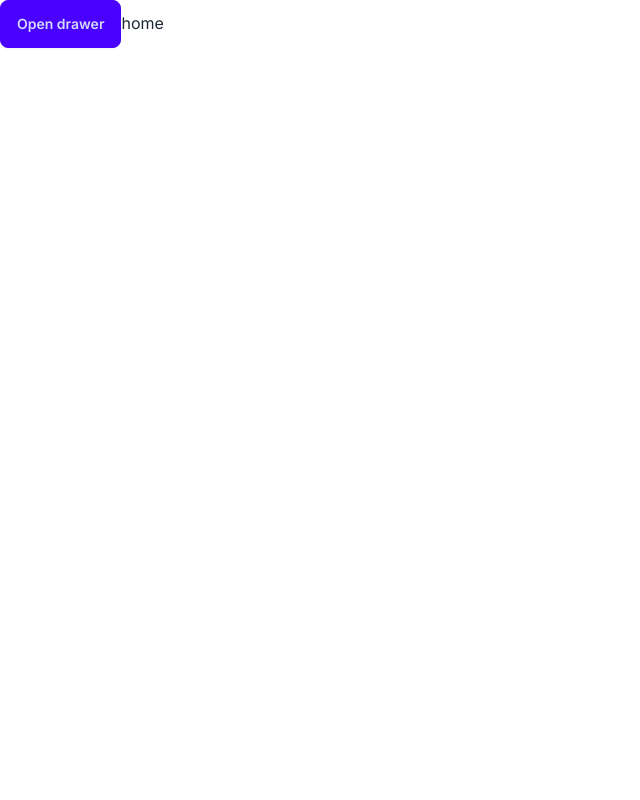
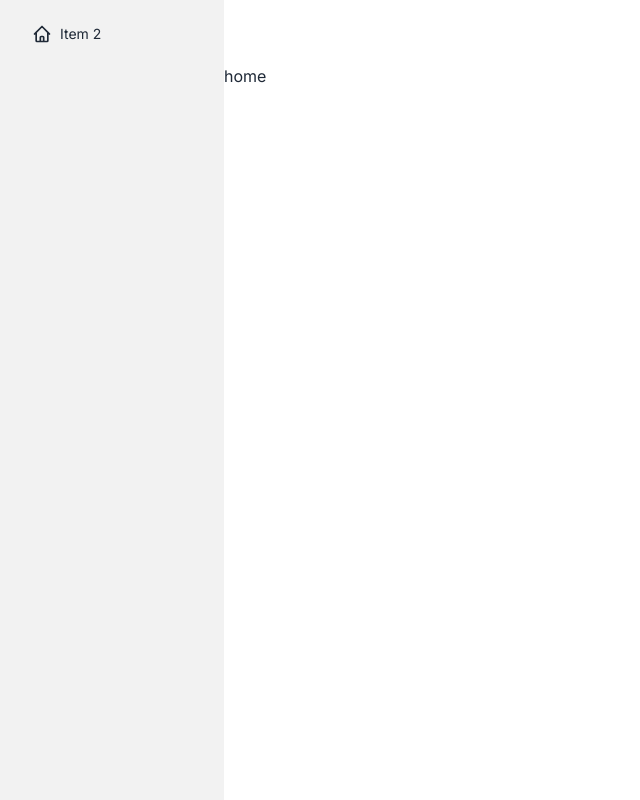
Before and after one commit to lMikadal/POS_Frontend_Nextjs, a Next.js app: page / in a window 1280 px wide. Shown: the whole page, without its empty margins (0-640 px from the left). Built offline with nearby package versions, Linux system fonts and the light colour scheme.

Commit message:
start edit sidebar

```diff
--- a/app/layout.tsx
+++ b/app/layout.tsx
@@ -1,6 +1,7 @@
 import type { Metadata } from "next";
 import { Inter } from "next/font/google";
 import "./globals.css";
+import { Sidebar } from "@/components";
 
 const inter = Inter({ subsets: ["latin"] });
 
@@ -17,32 +18,35 @@ export default function RootLayout({
   return (
     <html lang="en" data-theme="light">
       <body className={inter.className}>
-        <div className="drawer">
+        <div className="drawer lg:drawer-open">
           <input id="my-drawer" type="checkbox" className="drawer-toggle" />
-          <div className="drawer-content">
-            <label
-              htmlFor="my-drawer"
-              className="btn btn-primary drawer-button"
-            >
-              Open drawer
-            </label>
+          <div className="drawer-content flex flex-col">
+            <div className="w-full navbar">
+              <div className="flex-none lg:hidden">
+                <label
+                  htmlFor="my-drawer"
+                  aria-label="open sidebar"
+                  className="btn btn-square btn-ghost"
+                >
+                  <svg
+                    xmlns="http://www.w3.org/2000/svg"
+                    fill="none"
+                    viewBox="0 0 24 24"
+                    className="inline-block w-6 h-6 stroke-current"
+                  >
+                    <path
+                      strokeLinecap="round"
+                      strokeLinejoin="round"
+                      strokeWidth="2"
+                      d="M4 6h16M4 12h16M4 18h16"
+                    ></path>
+                  </svg>
+                </label>
+              </div>
+            </div>
             {children}
           </div>
-          <div className="drawer-side">
-            <label
-              htmlFor="my-drawer"
-              aria-label="close sidebar"
-              className="drawer-overlay"
-            ></label>
-            <ul className="menu p-4 w-80 min-h-full bg-base-200 text-base-content">
-              <li>
-                <a>Sidebar Item 1</a>
-              </li>
-              <li>
-                <a>Sidebar Item 2</a>
-              </li>
-            </ul>
-          </div>
+          <Sidebar />
         </div>
       </body>
     </html>
--- /dev/null
+++ b/components/Sidebar.tsx
@@ -0,0 +1,35 @@
+const Sidebar = () => {
+  return (
+    <>
+      <div className="drawer-side">
+        <label
+          htmlFor="my-drawer"
+          aria-label="close sidebar"
+          className="drawer-overlay"
+        ></label>
+        <ul className="menu px-2 pt-4 md:p-4 w-44 md:w-56 min-h-full bg-base-200">
+          <li>
+            <a>
+              <svg
+                xmlns="http://www.w3.org/2000/svg"
+                className="h-5 w-5"
+                fill="none"
+                viewBox="0 0 24 24"
+                stroke="currentColor"
+              >
+                <path
+                  strokeLinecap="round"
+                  strokeLinejoin="round"
+                  strokeWidth="2"
+                  d="M3 12l2-2m0 0l7-7 7 7M5 10v10a1 1 0 001 1h3m10-11l2 2m-2-2v10a1 1 0 01-1 1h-3m-6 0a1 1 0 001-1v-4a1 1 0 011-1h2a1 1 0 011 1v4a1 1 0 001 1m-6 0h6"
+                />
+              </svg>
+              Item 2
+            </a>
+          </li>
+        </ul>
+      </div>
+    </>
+  );
+};
+export default Sidebar;
--- a/components/index.ts
+++ b/components/index.ts
@@ -1,5 +1,5 @@
-// import Sidebar from './Sidebar';
+import Sidebar from './Sidebar';
 
-// export {
-// 	Sidebar
-// }
+export {
+	Sidebar
+}
```
